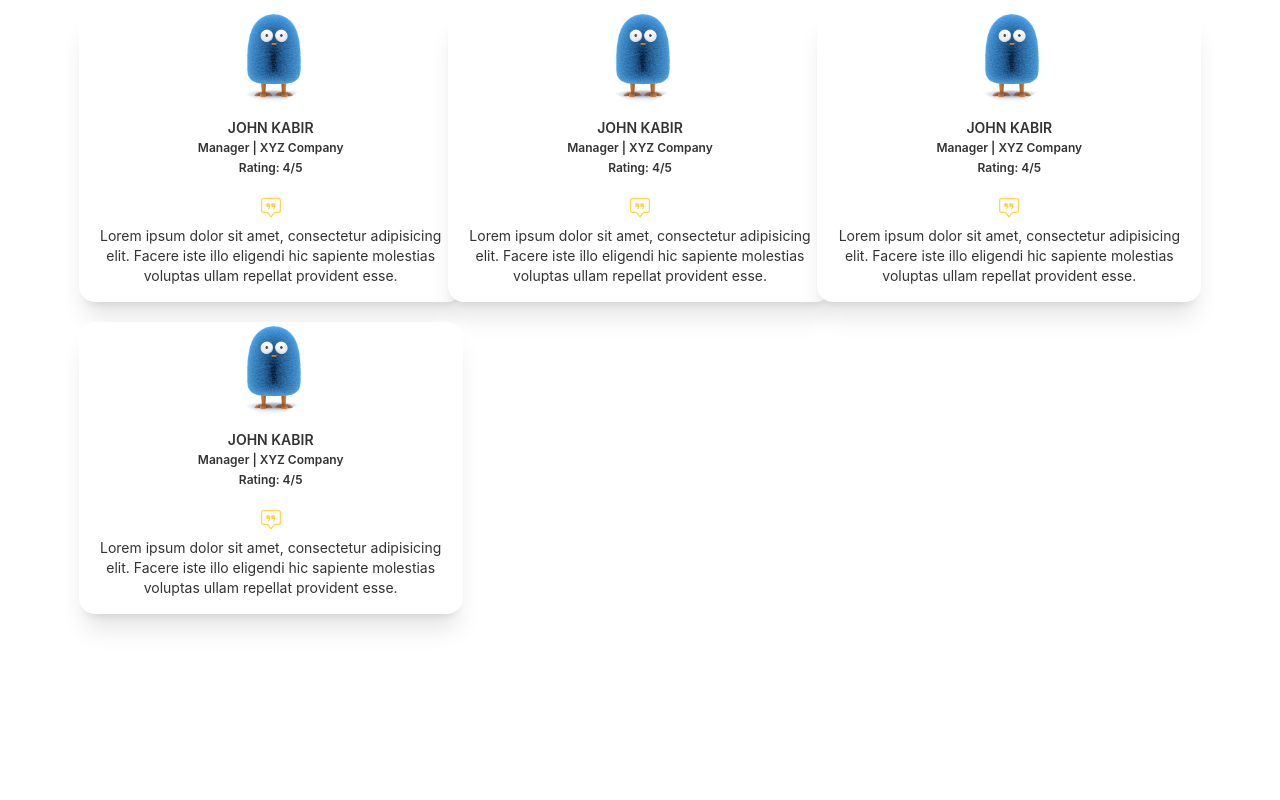
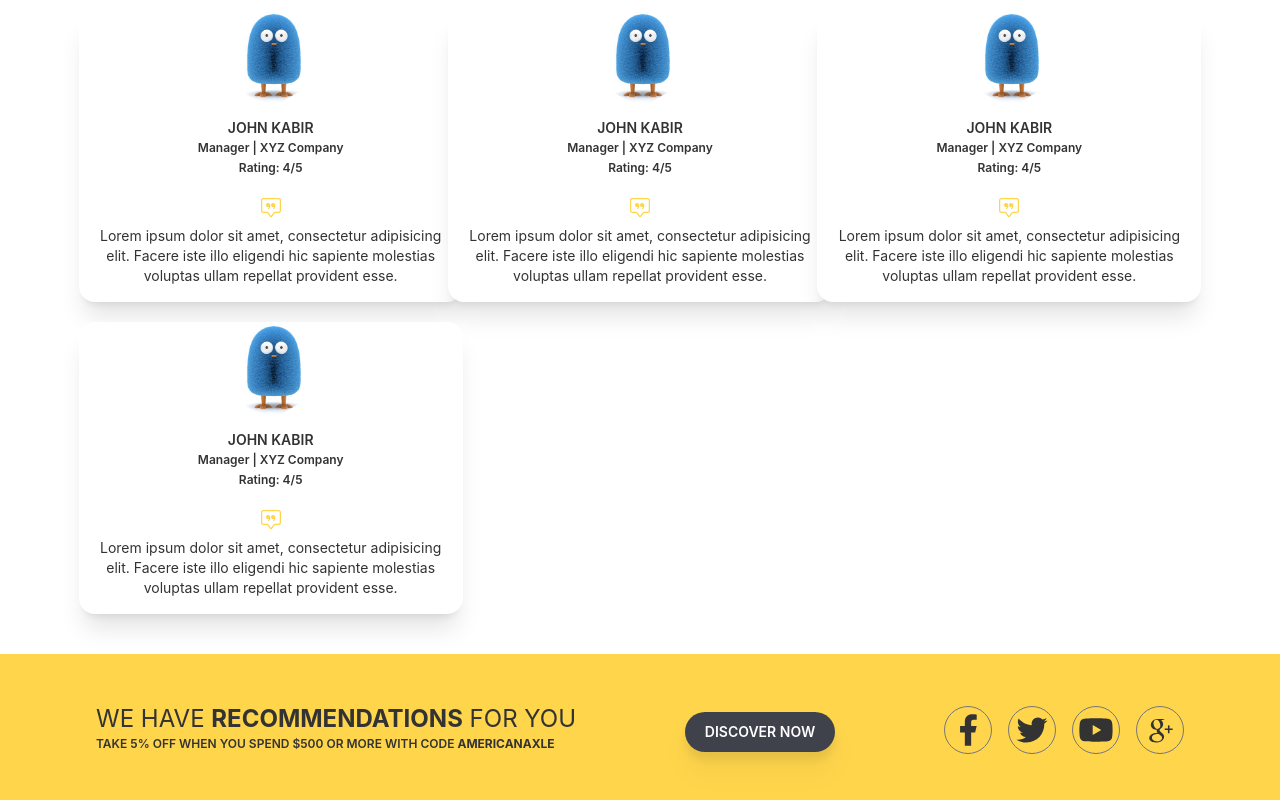
Before and after one commit to SohagSagar/full-stack-tools-manufacturer-app-using-react-mongodb-firebaseAuth-stripe-dashboard-Client-side, a React (Create React App) app: page / in a window 1280 px wide. Shown: the part 2690-3490 px from the top of the page. Before the commit the page ends 3344 px from the top, so only its background shows below. Built offline with nearby package versions, Linux system fonts and the light colour scheme.

Commit message:
coupon section added

```diff
--- /dev/null
+++ b/src/Components/Pages/Home/CouponSection.js
@@ -0,0 +1,30 @@
+import React from 'react';
+import { AiOutlineTwitter, AiFillYoutube } from 'react-icons/ai';
+import { RiFacebookFill } from 'react-icons/ri';
+import { TiSocialGooglePlus } from 'react-icons/ti';
+
+const CouponSection = () => {
+    return (
+        <div className='bg-secondary'>
+            <div className='lg:px-24 lg:py-12 flex lg:justify-between items-center sm:flex-row flex-col sm:justify-center'>
+                <div className='uppercase'>
+                    <h1 className='uppercase text-2xl'>We Have <span className='font-bold'>Recommendations</span> for You</h1>
+                    <p className='text-[12px] font-semibold'>Take 5% off when you spend $500 or more with code <span className='font-bold'>americanAxle</span></p>
+                </div>
+
+                <div>
+                    <button class="btn drop-shadow-xl bg-primary hover:text-secondary btn-sm border-0 mt-2 text-white rounded-full px-5 h-10">Discover Now</button>
+                </div>
+
+                <div className='inline text-5xl'>
+                    <RiFacebookFill className='inline rounded-[50%] border border-accent p-1 hover:text-secondary hover:bg-primary transition cursor-pointer' />
+                    <AiOutlineTwitter className='inline ml-4 rounded-[50%] border border-accent p-1 hover:text-secondary hover:bg-primary transition cursor-pointer' />
+                    <AiFillYoutube className='inline ml-4 rounded-[50%] border border-accent p-1 hover:text-secondary hover:bg-primary transition cursor-pointer' />
+                    <TiSocialGooglePlus className='inline ml-4 rounded-[50%] border border-accent p-1 hover:text-secondary hover:bg-primary transition cursor-pointer' />
+                </div>
+            </div>
+        </div>
+    );
+};
+
+export default CouponSection;
--- a/src/Components/Pages/Home/Home.js
+++ b/src/Components/Pages/Home/Home.js
@@ -1,6 +1,7 @@
 import React from 'react';
 import Banner from './Banner';
 import BusinessSummary from './BusinessSummary';
+import CouponSection from './CouponSection';
 import CustomerReviews from './CustomerReviews';
 import ManufacturedParts from './ManufacturedParts';
 import ShippingBannerInfo from './ShippingBannerInfo';
@@ -18,6 +19,7 @@ const Home = () => {
             <WhyChoiceUs/>
             <BusinessSummary/>
             <CustomerReviews/>
+            <CouponSection/>
         </div>
     );
 };
```
